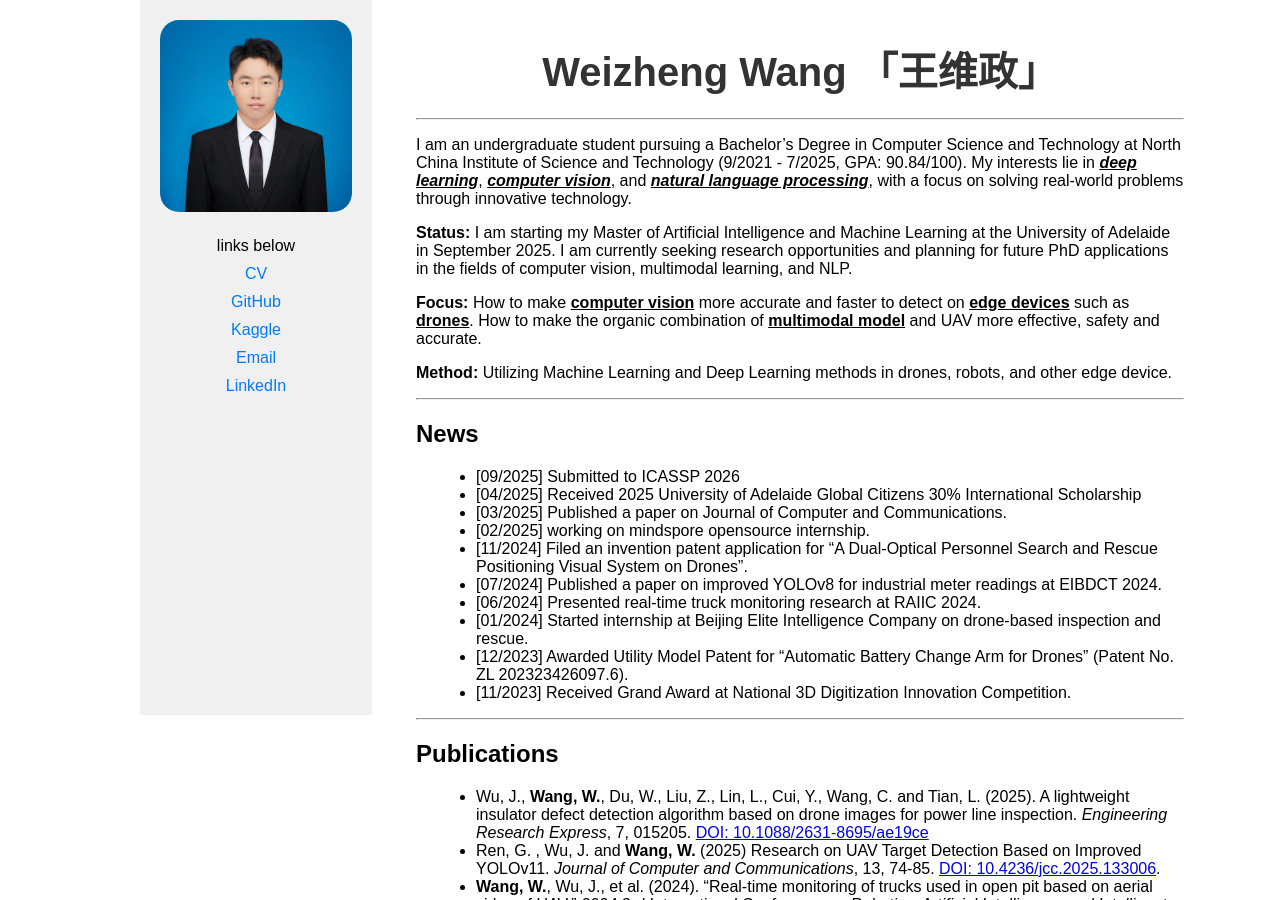
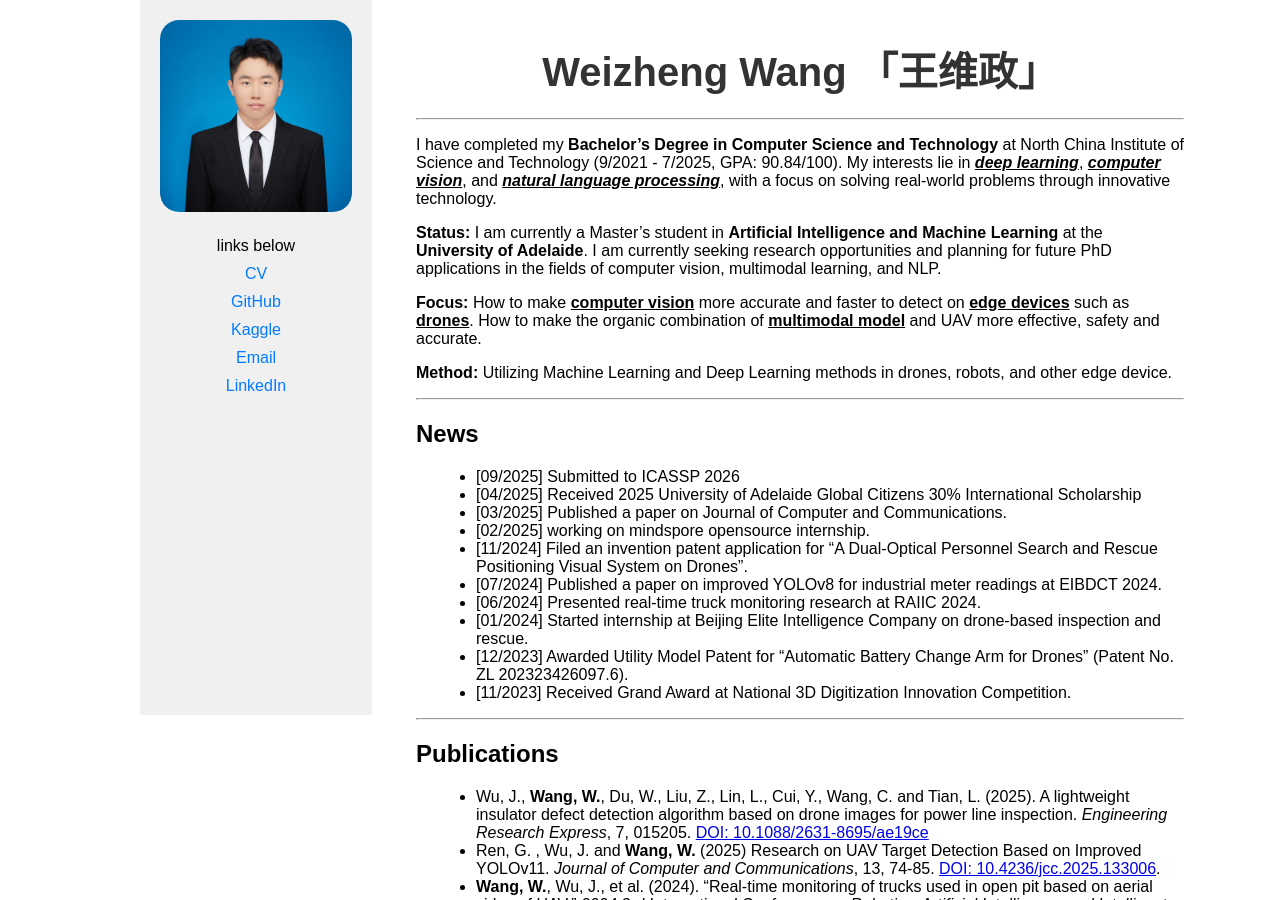
Before and after one commit to 4everWZ/4everwz.github.io, a Jekyll site: the page built from index.md, in a window 1280 px wide and 900 px high. Built offline with Jekyll 4.4.1, drawn with Linux system fonts in a browser that asks for light colours.

Commit message:
Update educational status and current studies

```diff
--- a/index.md
+++ b/index.md
@@ -3,9 +3,9 @@ layout: default
 title: Home
 ---
 ---
-I am an undergraduate student pursuing a Bachelor's Degree in Computer Science and Technology at North China Institute of Science and Technology (9/2021 - 7/2025, GPA: 90.84/100). My interests lie in ***<u>deep learning</u>***, ***<u>computer vision</u>***, and ***<u>natural language processing</u>***, with a focus on solving real-world problems through innovative technology.
+I have completed my **Bachelor's Degree in Computer Science and Technology** at North China Institute of Science and Technology (9/2021 - 7/2025, GPA: 90.84/100). My interests lie in ***<u>deep learning</u>***, ***<u>computer vision</u>***, and ***<u>natural language processing</u>***, with a focus on solving real-world problems through innovative technology.
 
-**Status:** I am starting my Master of Artificial Intelligence and Machine Learning at the University of Adelaide in September 2025. I am currently seeking research opportunities and planning for future PhD applications in the fields of computer vision, multimodal learning, and NLP.
+**Status:** I am currently a Master's student in **Artificial Intelligence and Machine Learning** at the **University of Adelaide**. I am currently seeking research opportunities and planning for future PhD applications in the fields of computer vision, multimodal learning, and NLP.
 
 **Focus:**  How to make **<u>computer vision</u>** more accurate and faster to detect on **<u>edge devices</u>** such as **<u>drones</u>**. How to make the organic combination of **<u>multimodal model</u>** and UAV more effective, safety and accurate.
 
```
